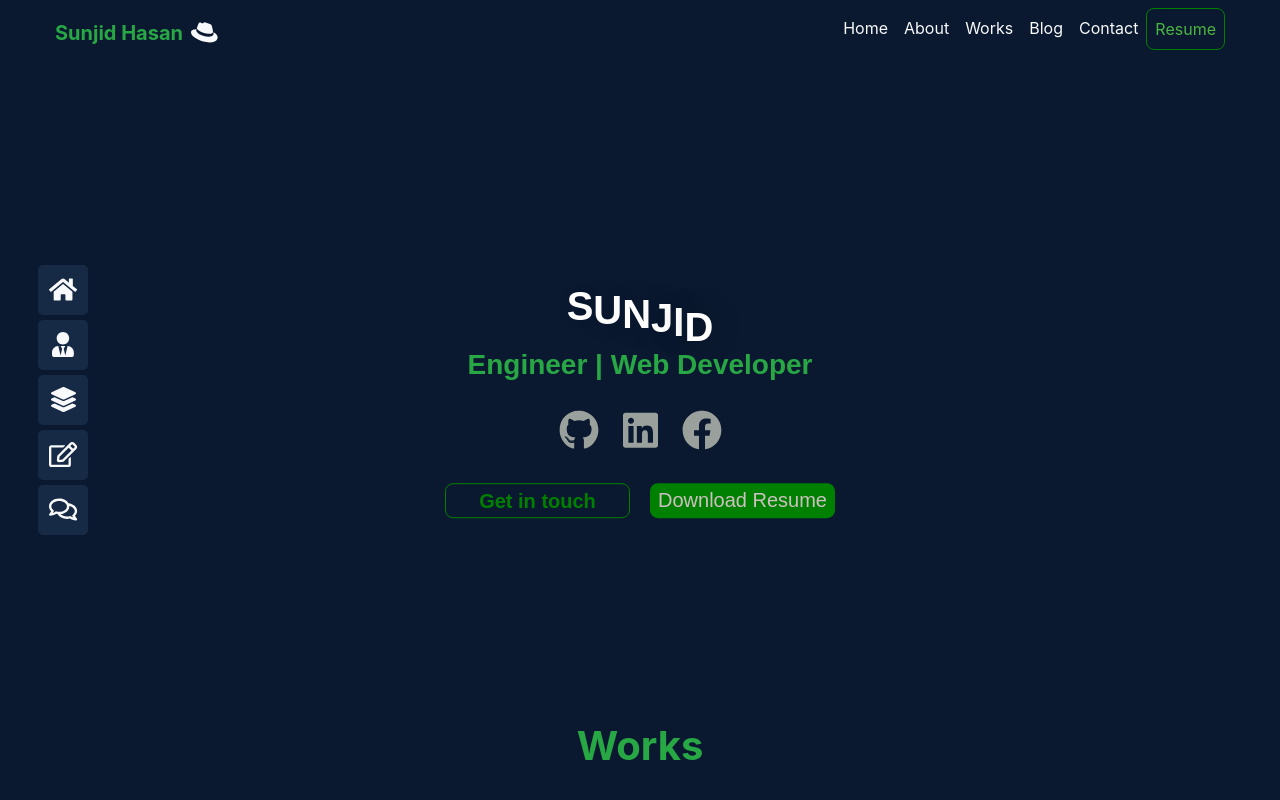
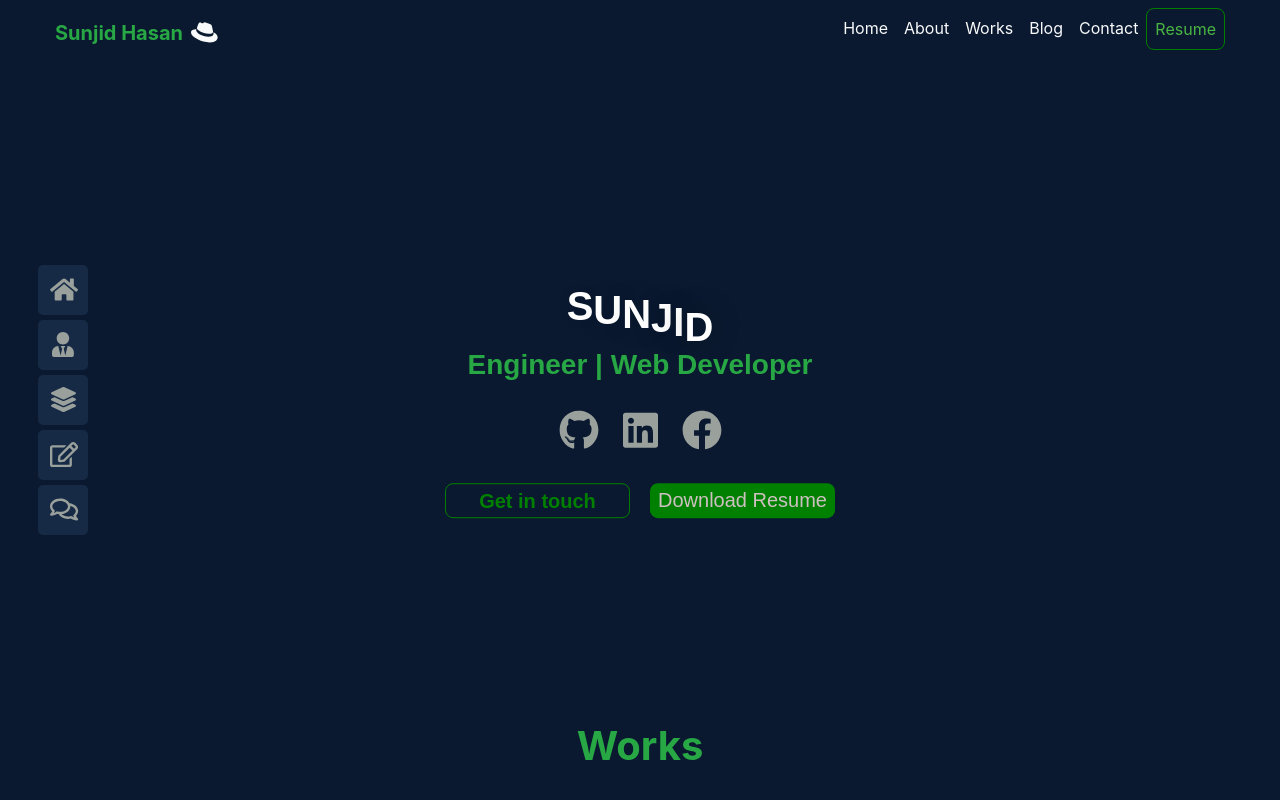
Before and after one commit to sunjid-git/sunjid-portfolio, a React (Create React App) app: page / in a window 1280 px wide. Shown: the top 800 px of the page. Built offline with nearby package versions, Linux system fonts and the light colour scheme.

Commit message:
alhamdulillah

```diff
--- a/src/Components/FixedSideBar/FixedSideBar.js
+++ b/src/Components/FixedSideBar/FixedSideBar.js
@@ -10,31 +10,31 @@ const FixedSideBar = () => {
         <ul>
             <li>
             <Link className="text-light" to={`/home`}>
-                <FontAwesomeIcon icon={faHome} className="sideIcon" />
+                <FontAwesomeIcon icon={faHome} className="sideIcon aboutIcon" />
             </Link>
             </li>
 
             <li>
             <Link className="text-light" to={`/about`}>
-                <FontAwesomeIcon icon={faUserTie} className="sideIcon" />
+                <FontAwesomeIcon icon={faUserTie} className="sideIcon aboutIcon" />
             </Link>
             </li>
 
             <li>
             <Link className="text-light" to={`/works`}>
-                <FontAwesomeIcon icon={faLayerGroup} className="sideIcon" />
+                <FontAwesomeIcon icon={faLayerGroup} className="sideIcon aboutIcon" />
             </Link>
             </li>
 
             <li>
             <Link className="text-light" to={`/blog`}>
-                <FontAwesomeIcon icon={faEdit} className="sideIcon"/>
+                <FontAwesomeIcon icon={faEdit} className="sideIcon aboutIcon"/>
             </Link>
             </li>
 
             <li>
             <Link className="text-light" to={`/contact`}>
-                <FontAwesomeIcon icon={faComments} className="sideIcon"/>
+                <FontAwesomeIcon icon={faComments} className="sideIcon aboutIcon"/>
             </Link>
             </li>
 
```
